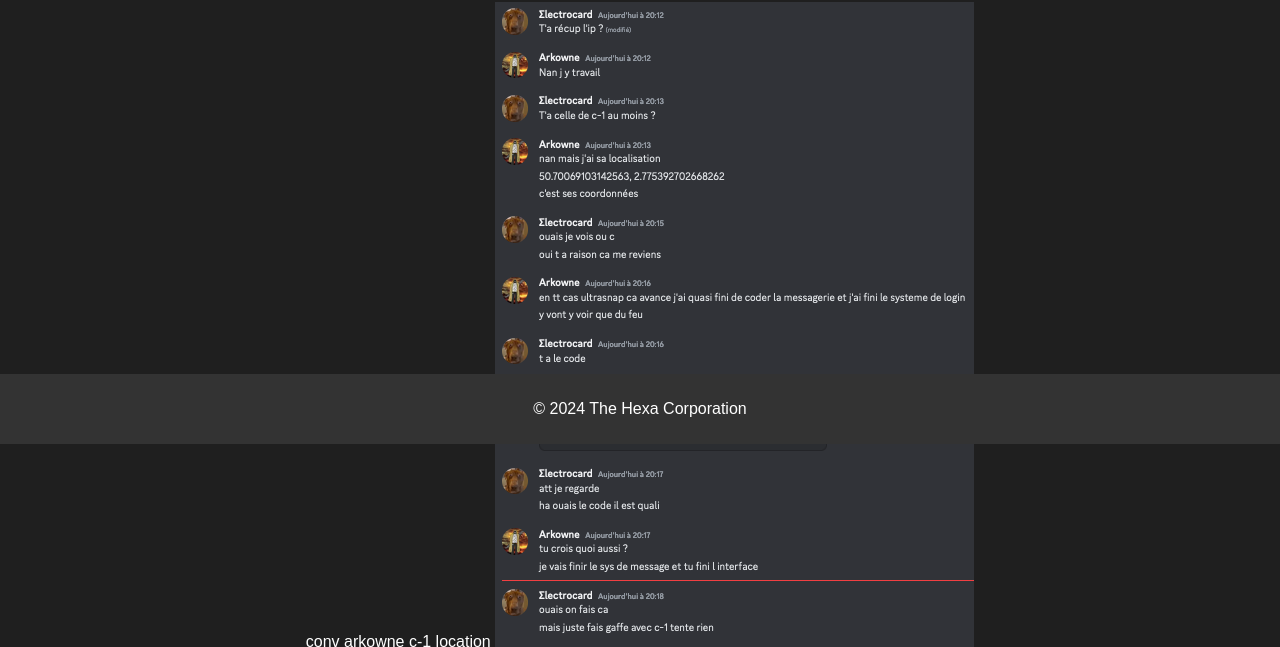
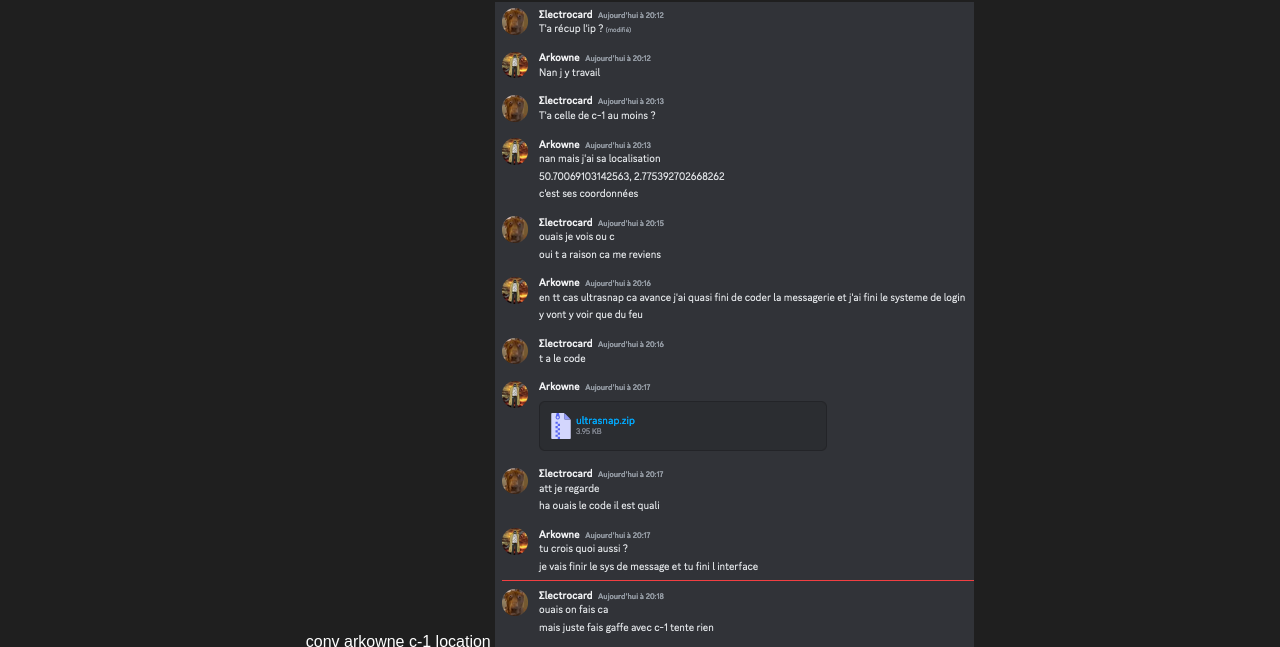
Before and after one commit to Arkowne/c-project, a plain HTML site: page ant.html in a window 1280 px wide. Shown: the part 356-1003 px from the top of the page. Drawn offline with Linux system fonts and the light colour scheme.

Commit message:
Update ant.html

```diff
--- a/ant.html
+++ b/ant.html
@@ -28,11 +28,5 @@
   src="https://github.com/Arkowne/c-project/blob/main/screenshot_conv.png?raw=true"
   alt="Grapefruit slice atop a pile of other slices" />
 
-</p>
-    </div>
-
-    <footer>
-        <p>&copy; 2024 The Hexa Corporation</p>
-    </footer>
 </body>
 </html>
```
